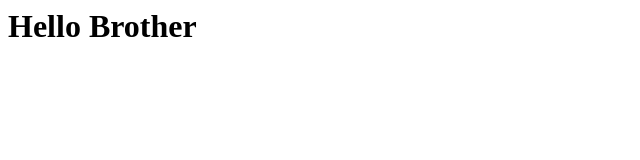
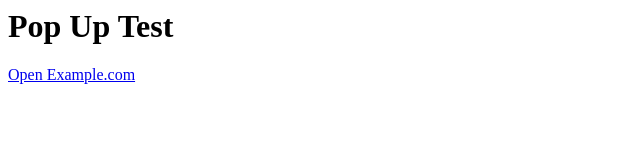
Before and after one commit to patrickCode/webview_test, a plain HTML site: page index.html in a window 1280 px wide. Shown: the whole page, without its empty margins (0-640 px from the left). Drawn offline with Linux system fonts and the light colour scheme.

Commit message:
Update index.html

```diff
--- a/index.html
+++ b/index.html
@@ -1,5 +1,6 @@
 <html>
   <body>
-    <h1>Hello Brother</h1>
+    <h1>Pop Up Test</h1>
+    <a href="https://www.example.com" onclick="window.open('https://www.mozilla.org/', 'mozillaWindow', 'popup'); return false;">Open Example.com</a>
   </body>
 </html>
```
